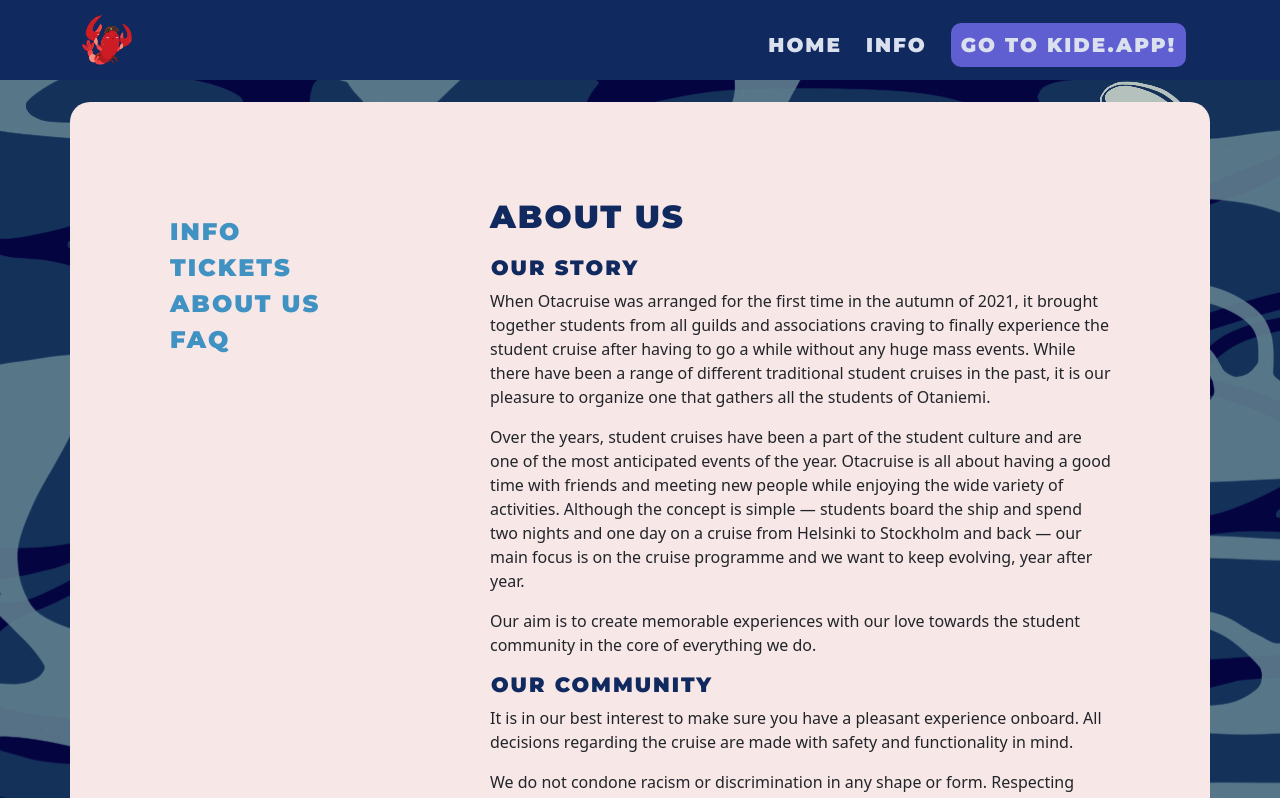
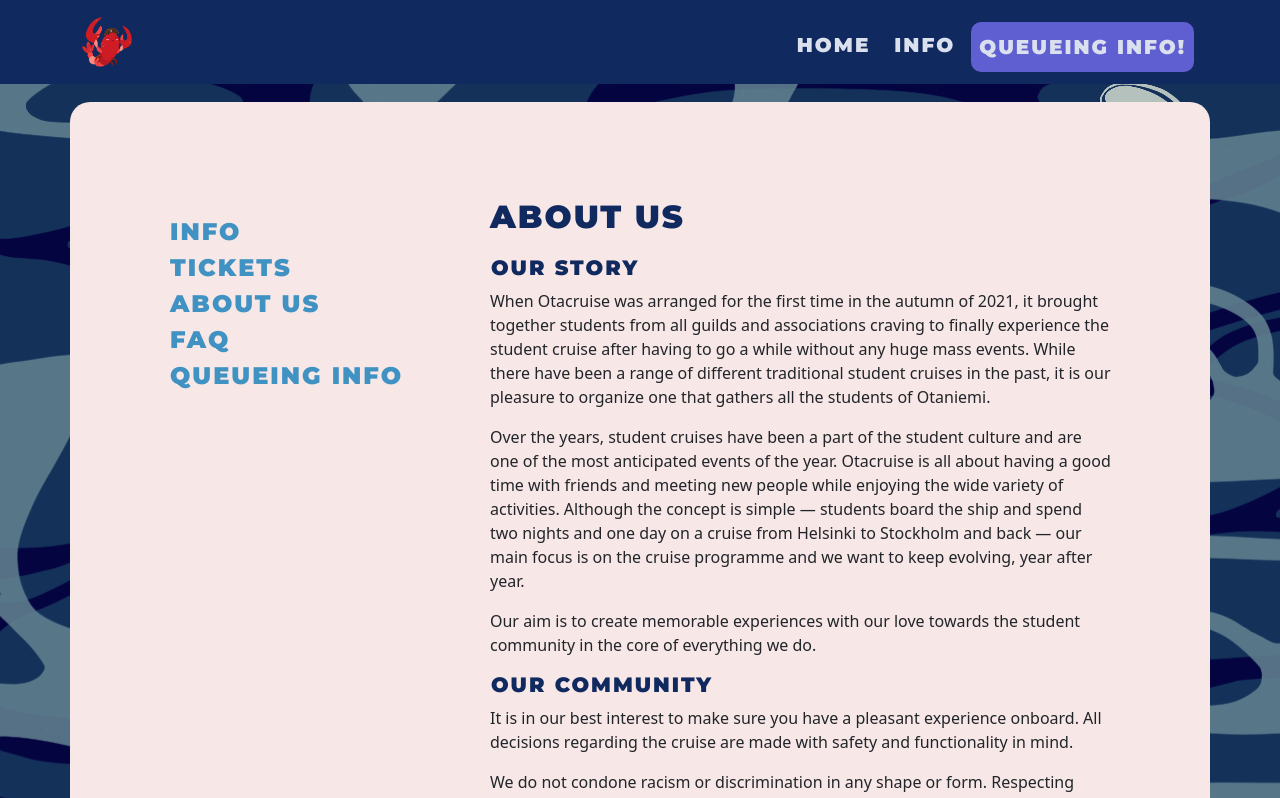
Before and after one commit to verkkomestari/otacruise, a React (Create React App) app: page /info/aboutus in a window 1280 px wide. Shown: the top 798 px of the page. Built offline with nearby package versions, Linux system fonts and the light colour scheme; a web font is replaced by a local one.

Commit message:
queueing info

```diff
--- a/src/assets/infoList.js
+++ b/src/assets/infoList.js
@@ -255,6 +255,51 @@ const infoList = [
       },
     ],
   },
+  {
+    id: 'queueing',
+    title: 'Queueing info',
+    cardText: 'Queue? Que? What? Where? How?',
+    img: '../assets/images/IG_arkku.jpg',
+    content: [
+      {
+        subtitle: '',
+        body: 'This section is about the campus ticket sales. As there has been a great demand for Otacruise tickets, it follows that there is a great possibility of a queue in front of the sales spot.',
+      },
+      {
+        subtitle: 'What? Where? When?',
+        body: 'Campus sales for Otacruise cabins start at the main lobby of the Undergraduate Center on Monday 26.9. at 8 am.',
+      },
+      {
+        subtitle: 'What cabins and how many?',
+        body: 'The campus sales have at least 169 cabins for sale. These include Promenade (50 cabins), A (50 cabins), B (50 cabins) and C (19 cabins) class cabins for 4 persons. The organizer reserves the right to make changes.',
+      },
+      {
+        subtitle: 'What do I need?',
+        body: "The only thing you need for the queueing ticket is your Kide.app account email address. We will send the queueing ticket straight to your Kide.app wallet. You don't need cash/card/mobilepay on site, just your kide.app.",
+      },
+      {
+        subtitle: 'Where does the queue start?',
+        body: 'The queue starts from outside of the Alvarin aukio side door of Kandidaattikeskus (Z-door). The first queuers can move inside when the sales start at 8:00.',
+      },
+      {
+        subtitle: 'Mind your behavior',
+        body: 'We hope all queuers behave well, like a good landlubber should. 🦀 We do not recommend queueing lists as they may cause misconduct.',
+      },
+      {
+        subtitle:
+          'My cabin mates and I are queueing. Can we switch between who is queueing?',
+        body: 'Yes. You can switch who is queueing as long as there is at least one person queueing for the spot at all times.',
+      },
+      {
+        subtitle: 'Toilets',
+        body: 'The queuers can use the toilets of the HUB of Kandidaattikeskus if they need to, but leaving the queue longer than a toilet break will be considered as giving away your place in the queue. We hope that everyone stays honest about their coming and going!',
+      },
+      {
+        subtitle: 'What if I notice someone who is not behaving well?',
+        body: 'Please tell us about any dishonest behaviour. If we notice any passing, harassment or inappropriate behaviour in the queue, we reserve the right to not sell tickets to people in question. All cases will be discussed individually.',
+      },
+    ],
+  },
 ]
 
 export default infoList
--- a/src/components/Hero.js
+++ b/src/components/Hero.js
@@ -41,9 +41,9 @@ const Hero = ({ executeScroll }) => {
           <div className=' d-flex justify-content-center'>
             <button className='d-block d-sm-none ticketsAction btn btn-outline-secondary db-text'>
               <a
-                href='https://kide.app/events/c153f086-a944-4782-a70a-a608a49be183'
+                href='https://otacruise.fi/info/queueing'
                 className='ticketLinkHero'>
-                Tickets on Kide.app!
+                Queueing info!
               </a>
             </button>
           </div>
--- a/src/components/NavBar.js
+++ b/src/components/NavBar.js
@@ -53,18 +53,12 @@ const NavigationBar = () => {
               className='nav-item nav-link navlink lb-text ps-5 ps-sm-2 m-sm-1'>
               Info
             </Link>
-            <div
+            <Link
               onClick={() => setIsNavCollapsed(true)}
-              to='/info/tickets'
-              className='nav-item nav-link navlink lb-text ps-sm-2 m-sm-1 text-light'>
-              <a
-                href='https://kide.app/events/c153f086-a944-4782-a70a-a608a49be183'
-                target='_blank'
-                rel='noreferrer'
-                className='navTickets'>
-                Go to Kide.app!
-              </a>
-            </div>
+              to='/info/queueing'
+              className='nav-item nav-link navlink lb-text ps-5 ps-sm-2 m-sm-1 navTickets'>
+              Queueing info!
+            </Link>
           </div>
         </div>
       </div>
```
